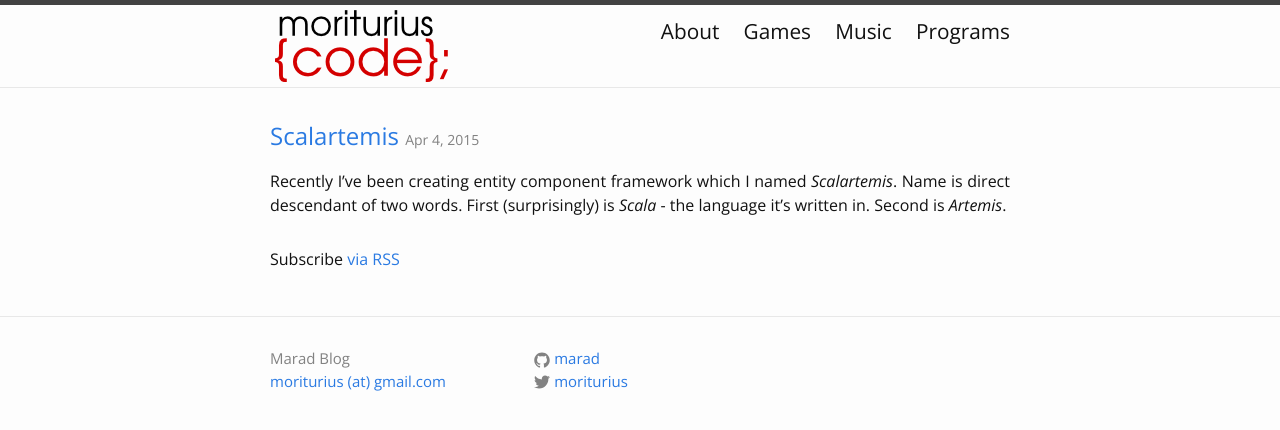
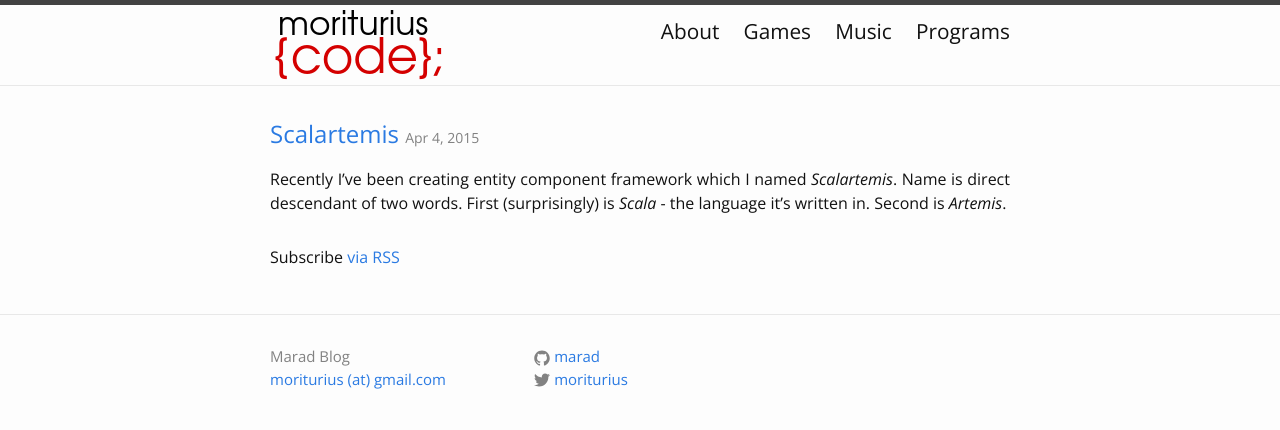
Before and after one commit to marad/marad.github.io, a Jekyll site: the page built from index.html, in a window 1280 px wide. Shown: the top 430 px of the page. Built offline with Jekyll 4.4.1, drawn with Linux system fonts in a browser that asks for light colours.

Commit message:
Changed logo to SVG and added favicon

```diff
--- a/_includes/head.html
+++ b/_includes/head.html
@@ -6,11 +6,12 @@
   <title>{% if page.title %}{{ page.title }}{% else %}{{ site.title }}{% endif %}</title>
   <meta name="description" content="{% if page.excerpt %}{{ page.excerpt | strip_html | strip_newlines | truncate: 160 }}{% else %}{{ site.description }}{% endif %}">
 
+  <link rel="icon" type="image/png" href="/assets/images/favicon.png"/>
+
   <link rel="stylesheet" href="{{ "/css/main.css" | prepend: site.baseurl }}">
   <link rel="canonical" href="{{ page.url | replace:'index.html','' | prepend: site.baseurl | prepend: site.url }}">
   <link rel="alternate" type="application/rss+xml" title="{{ site.title }}" href="{{ "/feed.xml" | prepend: site.baseurl | prepend: site.url }}" />
 
-  <link href='http://fonts.googleapis.com/css?family=Inconsolata' rel='stylesheet' type='text/css'>
   <link href='http://fonts.googleapis.com/css?family=Source+Code+Pro' rel='stylesheet' type='text/css'>
   <link href='http://fonts.googleapis.com/css?family=Open+Sans:400italic,400,600' rel='stylesheet' type='text/css'>
 
--- a/_includes/header.html
+++ b/_includes/header.html
@@ -3,7 +3,7 @@
   <div class="wrapper">
 
     <a class="site-title" href="{{ site.baseurl }}/">
-      <img src="/assets/images/logo.png" class="logo"/>
+      <img src="/assets/images/logo.svg" height="70px" class="logo"/>
     </a>
 
     <nav class="site-nav">
```
Also changed, not shown: assets/images/logo.png (deleted), assets/images/logo.svg (added).
